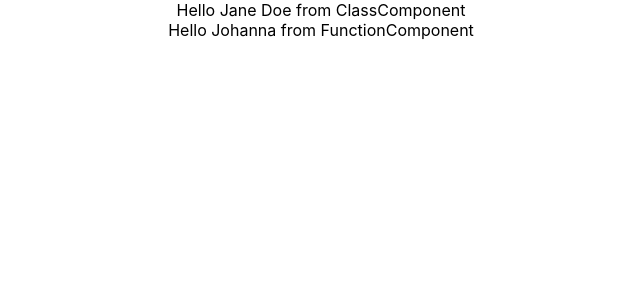
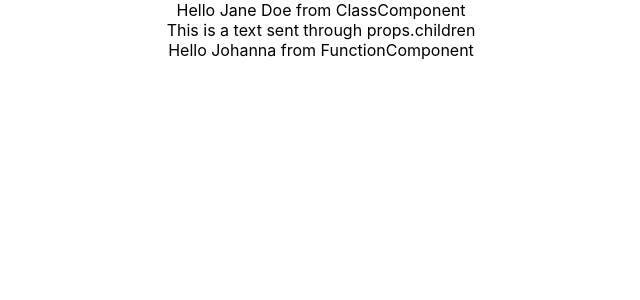
Before and after one commit to jofbrvega/React-1, a React (Create React App) app in the folder my-first/: page / in a window 1280 px wide. Shown: the top 300 px of the page, without its empty margins (319-959 px from the left). Built offline with nearby package versions, Linux system fonts and the light colour scheme.

Commit message:
Children props through class-component

```diff
--- a/my-first/src/App.js
+++ b/my-first/src/App.js
@@ -7,7 +7,9 @@ import HelloClassComponent from './components/2.ComponentsAndProps/HelloClassCom
 function App() { // Detta är en förälder komponent
   return (
     <div className="App">
-     <HelloClassComponent name="Jane Doe"/>
+     <HelloClassComponent name="Jane Doe">
+       <div>This is a text sent through props.children</div>
+       </HelloClassComponent>
 
       {/* Detta är en underkomponent */}
       <HelloFunctionComponent name="Johanna"/>
--- a/my-first/src/components/2.ComponentsAndProps/HelloClassComponent.js
+++ b/my-first/src/components/2.ComponentsAndProps/HelloClassComponent.js
@@ -6,9 +6,11 @@ import React, { Component } from 'react'
 export class HelloClassComponent extends Component {
   render() {
     return (
-        <div>Hello {this.props.name} from ClassComponent</div>
+        <div>Hello {this.props.name} from ClassComponent
+        {this.props.children}
+        </div>
     )
-  }
+   }
 }
 
 export default HelloClassComponent
```
